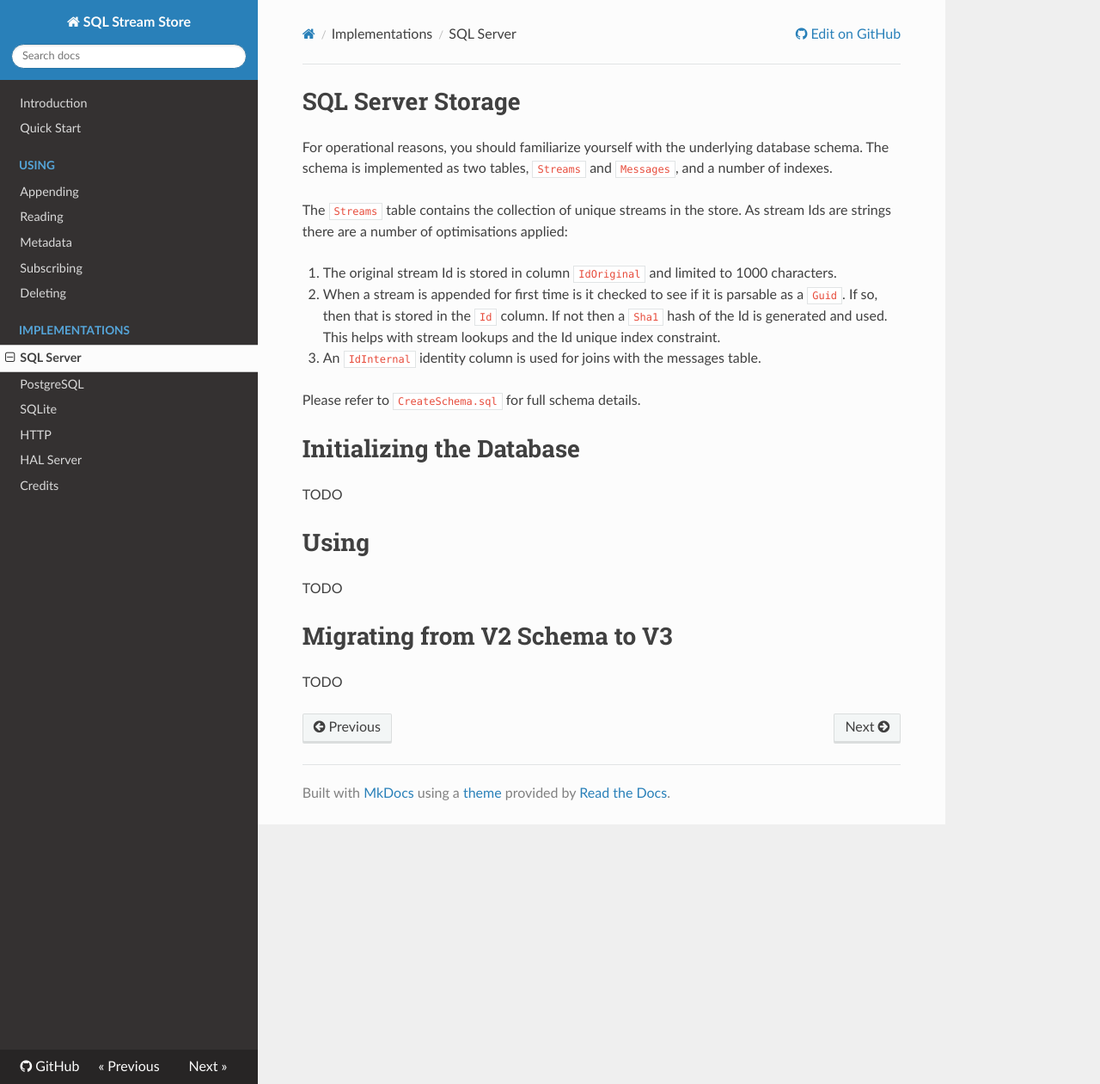
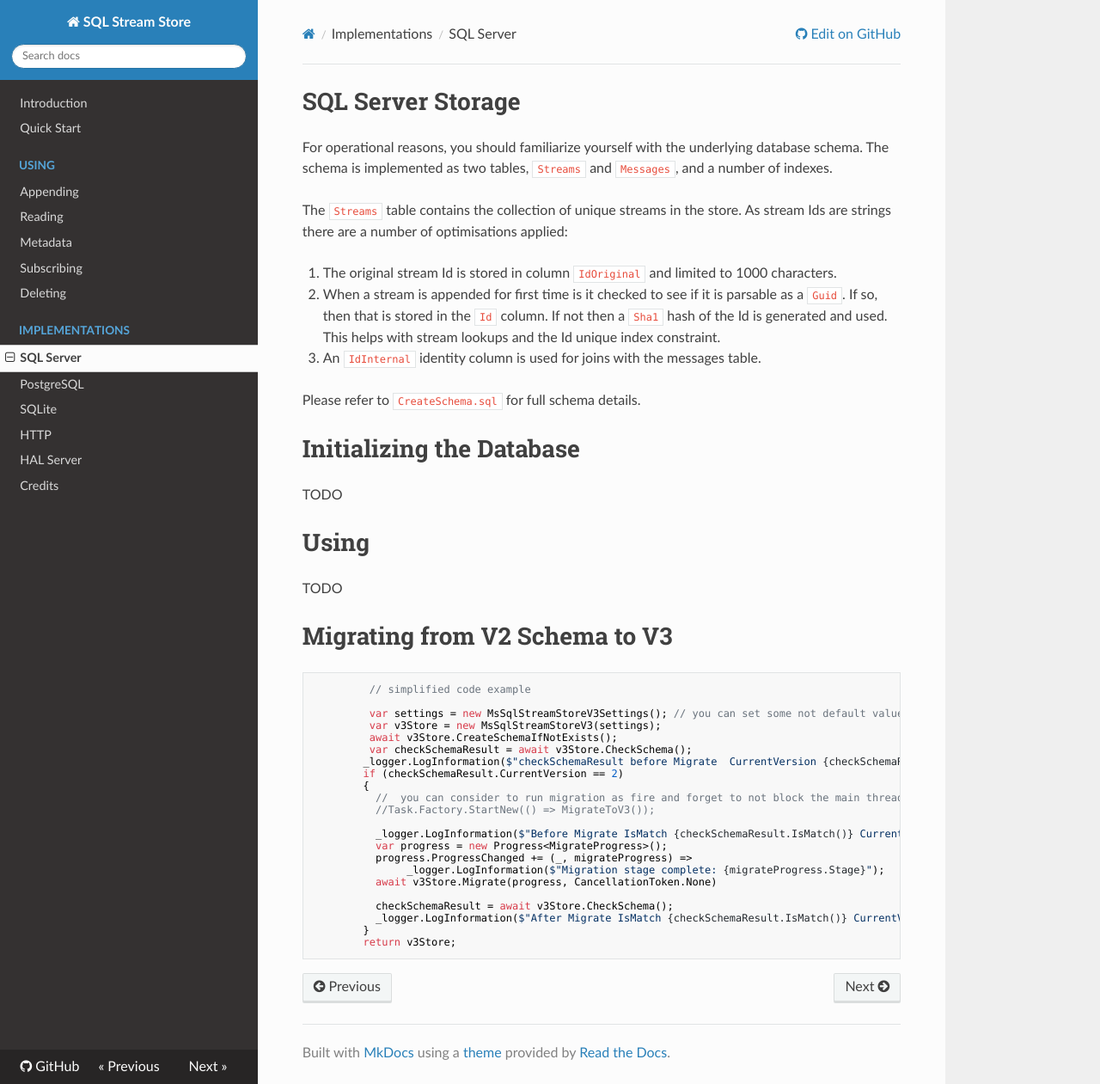
Before and after one commit to SQLStreamStore/docs, an MkDocs documentation site: the page built from docs/sqlserver.md, in a window 1280 px wide and 1261 px high. Shown: the whole window at 86% size. Built offline with MkDocs 1.6.1, drawn with Linux system fonts in a browser that asks for light colours; nearby versions of some CDN libraries; old or Windows-style settings are respelled for this version of MkDocs.

Commit message:
Migrating from V2 Schema to V3 Example

```diff
--- a/docs/sqlserver.md
+++ b/docs/sqlserver.md
@@ -29,4 +29,25 @@ TODO
 
 # Migrating from V2 Schema to V3
 
-TODO
+             // simplified code example
+
+             var settings = new MsSqlStreamStoreV3Settings(); // you can set some not default values
+             var v3Store = new MsSqlStreamStoreV3(settings);
+             await v3Store.CreateSchemaIfNotExists();
+             var checkSchemaResult = await v3Store.CheckSchema();
+            _logger.LogInformation($"checkSchemaResult before Migrate  CurrentVersion {checkSchemaResult.CurrentVersion }  ");
+            if (checkSchemaResult.CurrentVersion == 2)
+            {
+              //  you can consider to run migration as fire and forget to not block the main thread
+              //Task.Factory.StartNew(() => MigrateToV3());
+
+              _logger.LogInformation($"Before Migrate IsMatch {checkSchemaResult.IsMatch()} CurrentVersion {checkSchemaResult.CurrentVersion} ExpectedVersion {checkSchemaResult.ExpectedVersion} ");
+              var progress = new Progress<MigrateProgress>();
+              progress.ProgressChanged += (_, migrateProgress) =>
+                   _logger.LogInformation($"Migration stage complete: {migrateProgress.Stage}");
+              await v3Store.Migrate(progress, CancellationToken.None)
+
+              checkSchemaResult = await v3Store.CheckSchema();
+              _logger.LogInformation($"After Migrate IsMatch {checkSchemaResult.IsMatch()} CurrentVersion {checkSchemaResult.CurrentVersion} ExpectedVersion {checkSchemaResult.ExpectedVersion} ");
+            }
+            return v3Store;
```
